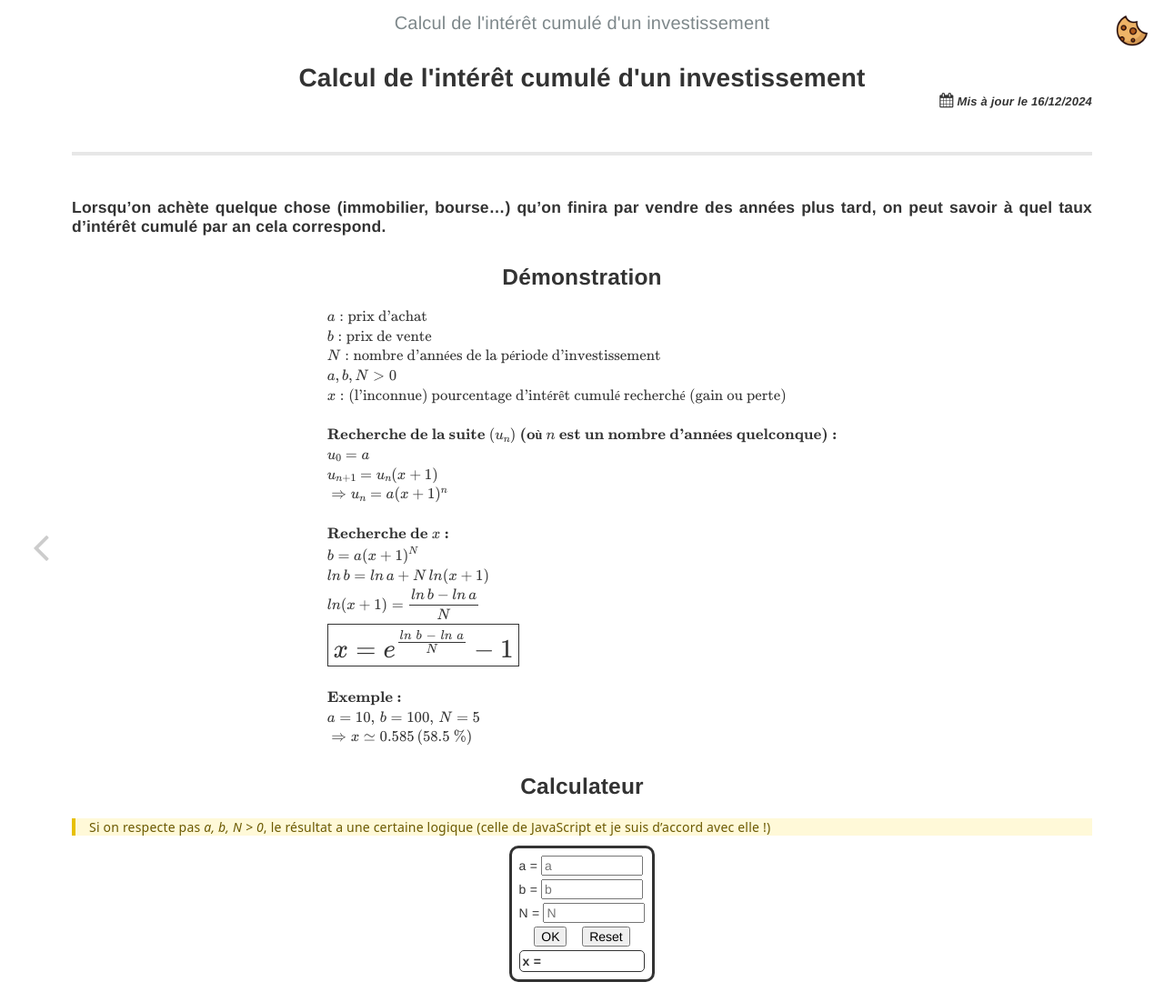
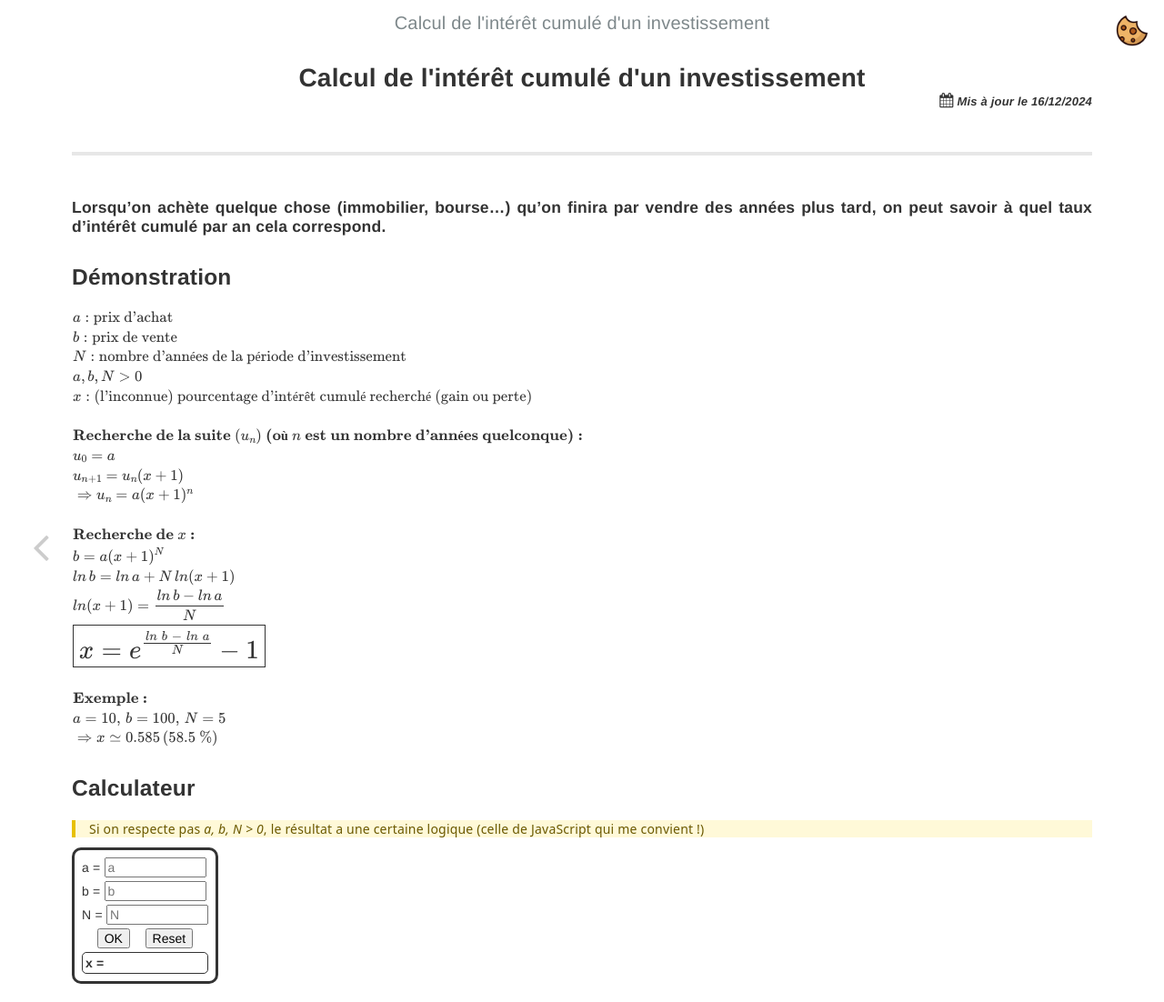
Before and after one commit to Grand-Dub/blog, a Jekyll site: the page built from _posts/divers/2024-12-12-recherche-interet.md, in a window 1280 px wide. Shown: the whole page at 91% size. Built offline with Jekyll 4.4.1, drawn with Linux system fonts in a browser that asks for light colours.

```diff
--- a/_posts/divers/2024-12-12-recherche-interet.md
+++ b/_posts/divers/2024-12-12-recherche-interet.md
@@ -34,11 +34,9 @@ src : <https://www.overleaf.com/learn/latex/Font_sizes%2C_families%2C_and_styles
 
 Démonstration
 -------------
-{: style="text-align: center;"}
-
-$$ \displaystyle
+$$
+\displaystyle
 \begin{align}
-
 & a:\text{prix d'achat} \\
 & b:\text{prix de vente} \\
 & N:\text{nombre d'années de la période d'investissement} \\
@@ -59,15 +57,13 @@ $$ \displaystyle
 & \textbf{Exemple :} \\
 & a=10,\, b=100,\, N=5 \\
 & \Rightarrow x\simeq 0.585 \, \text{(58.5 %)}
-
 \end{align}
 $$
 
 Calculateur
 -----------
-{: style="text-align: center;"}
 
-> Si on respecte pas *a, b, N > 0*, le résultat a une certaine logique (celle de JavaScript et je suis d'accord avec elle !)
+> Si on respecte pas *a, b, N > 0*, le résultat a une certaine logique (celle de JavaScript qui me convient !)
 {:.block-warning }
 
 <style>
@@ -99,7 +95,7 @@ input {
 }
 </style>
 
-<div class="flexCenter">
+<div>
 <form id="calculateurForm">
 {% comment %}
 Avant les boutons OK & Reset, je vais générer les paramètres dynamiquement, ils sont de même type (quand il y en aura plein, ce sera plus facile)
```
Also changed, not shown: _includes/mathjax.html (line endings or trailing spaces), 1 other file.
